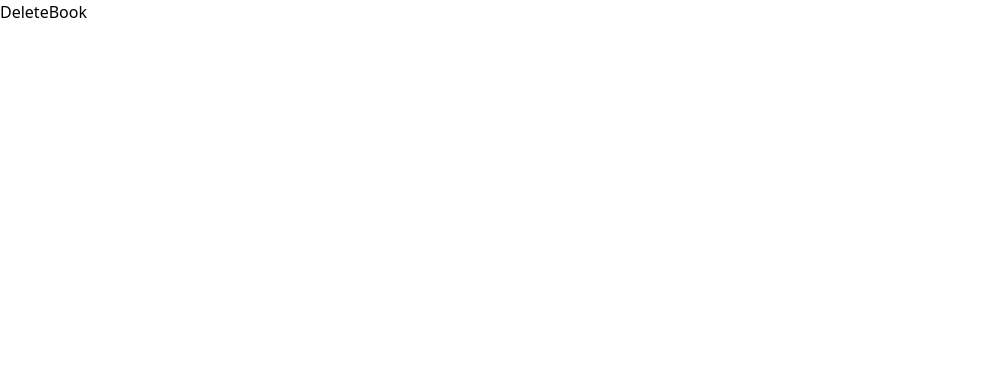
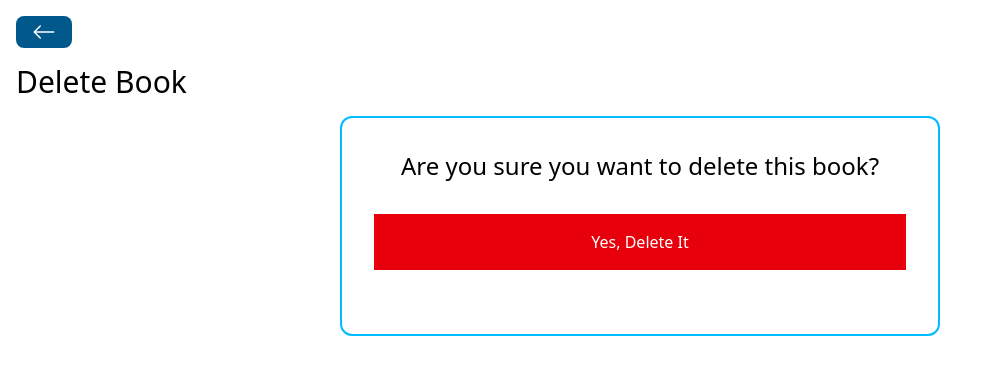
Before and after one commit to yxsh-uwu/bookstore-project-mern, a React (Vite) app in the folder frontend/: page /books/delete/1 in a window 1280 px wide. Shown: the top 374 px of the page, without its empty margins (0-1002 px from the left). Built offline with nearby package versions, Linux system fonts and the light colour scheme.

Commit message:
Added Delete Book Functionilty and reformatted documents

```diff
--- a/frontend/src/pages/DeleteBook.jsx
+++ b/frontend/src/pages/DeleteBook.jsx
@@ -1,8 +1,43 @@
-import React from 'react'
+import React, {useState} from 'react'
+import BackButton from '../components/BackButton';
+import Spinner from '../components/Spinner';
+import axios from 'axios'
+import { useNavigate, useParams } from 'react-router-dom';
 
 const DeleteBook = () => {
+  const[loading, setLoading]=useState(false);
+  const navigate=useNavigate();
+  const { id }=useParams();
+  const handleDeleteBook=()=>{
+    setLoading(true);
+    axios
+      .delete(`http://localhost:5555/books/${id}`)
+      .then(()=>{
+        setLoading(false);
+        navigate('/');
+      })
+      .catch((error)=>{
+        setLoading(false);
+        alert('An Error Occurred. Please Check Console');
+        console.log(error);
+      });
+  }
+
   return (
-    <div>DeleteBook</div>
+    <div className='p-4'>
+      <BackButton/>
+      <h1 className='text-3xl my-4'>Delete Book</h1>
+      {loading ? <Spinner/> : ''}
+      <div className='flex flex-col items-center border-2 border-sky-400 rounded-xl w-[600px] p-8 mx-auto'>
+        <h3 className='text-2xl'>Are you sure you want to delete this book?</h3>
+        <button
+          className='p-4 bg-red-600 text-white m-8 w-full'
+          onClick={handleDeleteBook}
+          >
+            Yes, Delete It
+        </button>
+      </div>
+    </div>
   )
 }
 
```
Also changed, not shown: frontend/src/pages/CreateBooks.jsx (+15 -15 lines), frontend/src/pages/EditBook.jsx (+20 -20 lines).
